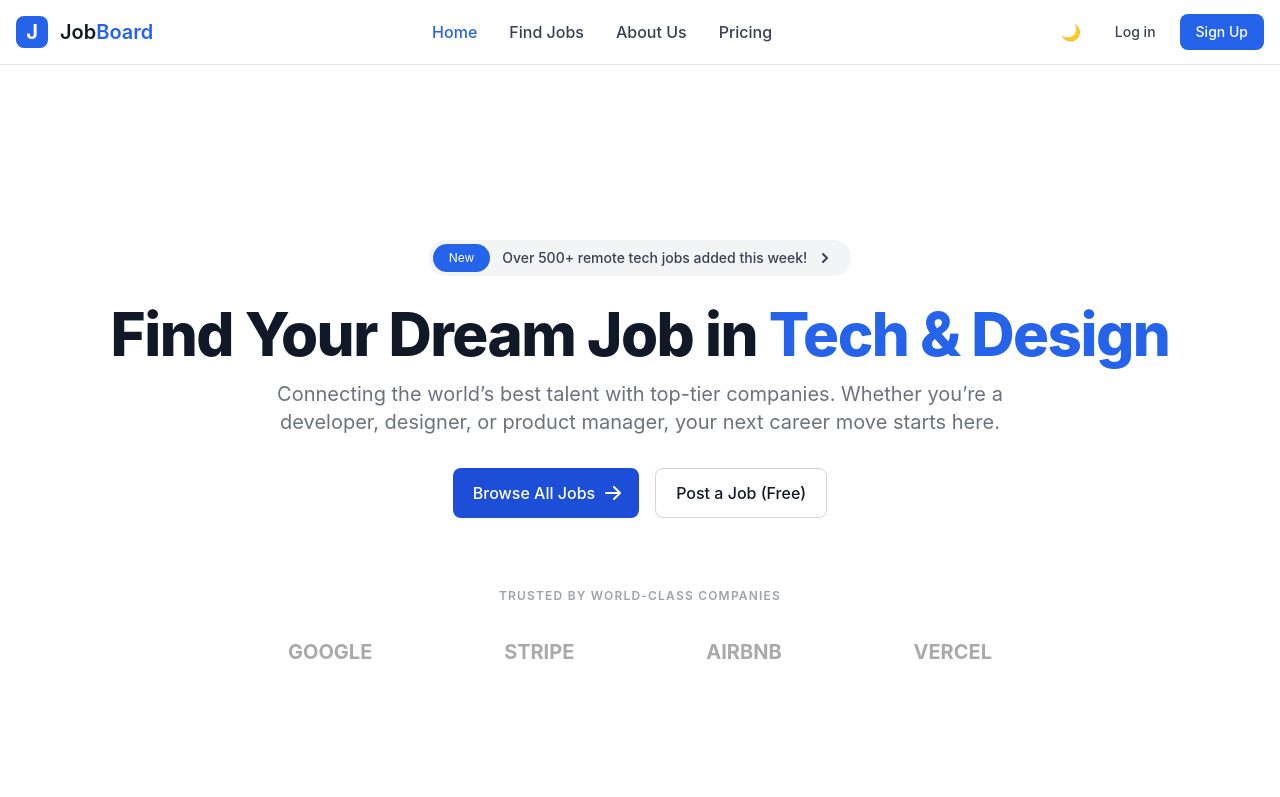
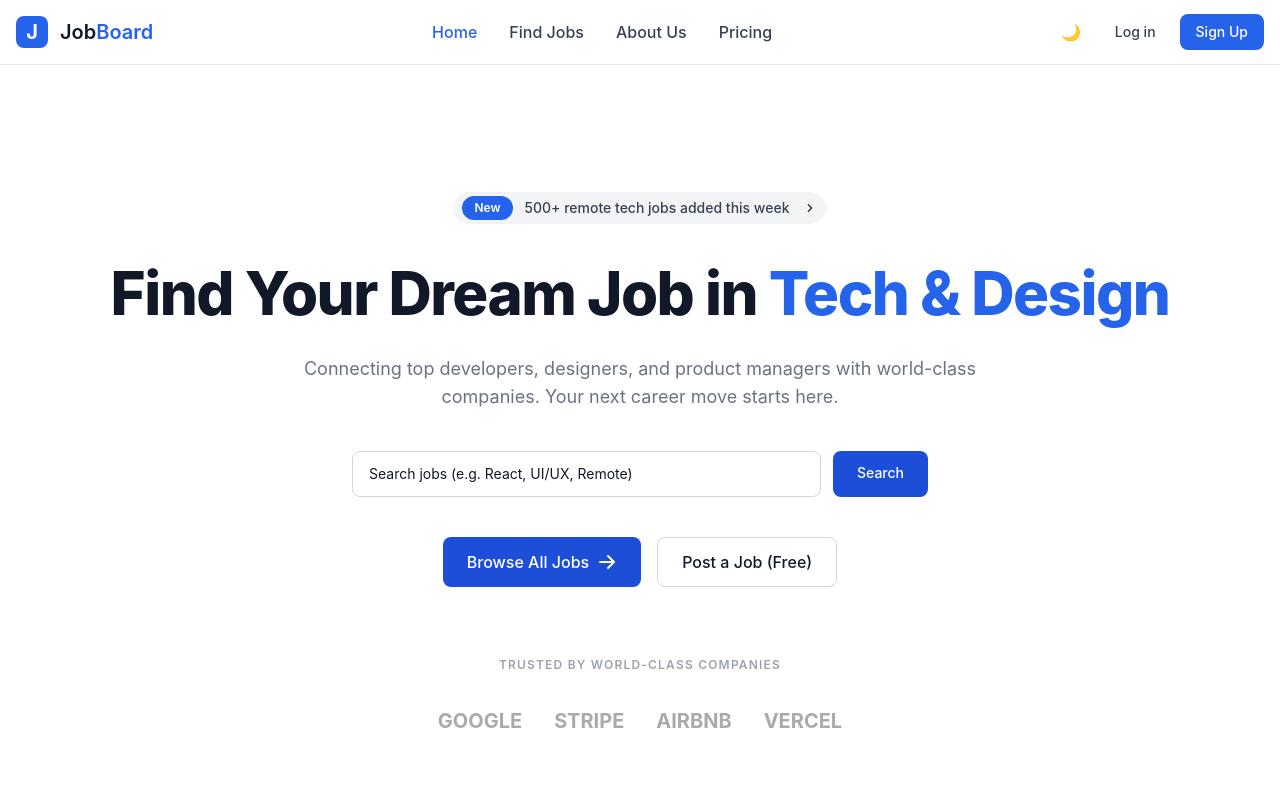
Before and after one commit to Sandesh225/job_board, a Next.js app: page / in a window 1280 px wide. Shown: the top 797 px of the page. Built offline with nearby package versions, Linux system fonts and the light colour scheme; no server answers.

Commit message:
Polish hero section UI and interactions

```diff
--- a/components/Hero.tsx
+++ b/components/Hero.tsx
@@ -1,54 +1,122 @@
-import React from 'react';
+import React from "react";
 
 export default function Hero() {
   return (
-    <section className="bg-white dark:bg-gray-900 pt-24">
-      <div className="py-8 px-4 mx-auto max-w-screen-xl text-center lg:py-16 lg:px-12">
-        {/* Recruitment Alert Badge */}
+    // Main hero wrapper with proper spacing and dark-mode support
+    <section className="bg-white dark:bg-gray-900 pt-28">
+      <div className="mx-auto max-w-screen-xl px-4 text-center lg:px-12">
+        {/* ================= Recruitment Alert Badge ================= */}
         <a
           href="/jobs"
-          className="inline-flex justify-between items-center py-1 px-1 pr-4 mb-7 text-sm text-gray-700 bg-gray-100 rounded-full dark:bg-gray-800 dark:text-white hover:bg-gray-200 dark:hover:bg-gray-700"
           role="alert"
+          className="inline-flex items-center gap-3 mb-8 rounded-full bg-gray-100 px-2 py-1 text-sm text-gray-700
+                     hover:bg-gray-200 transition dark:bg-gray-800 dark:text-white dark:hover:bg-gray-700"
         >
-          <span className="text-xs bg-primary-600 rounded-full text-white px-4 py-1.5 mr-3">New</span>
-          <span className="text-sm font-medium">Over 500+ remote tech jobs added this week!</span>
-          <svg className="ml-2 w-5 h-5" fill="currentColor" viewBox="0 0 20 20" xmlns="http://www.w3.org/2000/svg">
-            <path fillRule="evenodd" d="M7.293 14.707a1 1 0 010-1.414L10.586 10 7.293 6.707a1 1 0 011.414-1.414l4 4a1 1 0 010 1.414l-4 4a1 1 0 01-1.414 0z" clipRule="evenodd"></path>
+          <span className="rounded-full bg-primary-600 px-3 py-1 text-xs font-semibold text-white">
+            New
+          </span>
+          <span className="font-medium">
+            500+ remote tech jobs added this week
+          </span>
+          <svg className="w-4 h-4" fill="currentColor" viewBox="0 0 20 20">
+            <path
+              fillRule="evenodd"
+              d="M7.293 14.707a1 1 0 010-1.414L10.586 10
+                 7.293 6.707a1 1 0 011.414-1.414l4 4a1 1 0 010
+                 1.414l-4 4a1 1 0 01-1.414 0z"
+              clipRule="evenodd"
+            />
           </svg>
         </a>
 
-        {/* Main Heading Refactored for Job Board */}
-        <h1 className="mb-4 text-4xl font-extrabold tracking-tight leading-none text-gray-900 md:text-5xl lg:text-6xl dark:text-white">
-          Find Your Dream Job in <span className="text-primary-600">Tech & Design</span>
+        {/* ================= Main Heading ================= */}
+        <h1
+          className="mb-6 text-4xl font-extrabold leading-tight tracking-tight
+                       text-gray-900 md:text-5xl lg:text-6xl dark:text-white"
+        >
+          Find Your Dream Job in{" "}
+          <span className="text-primary-600">Tech & Design</span>
         </h1>
 
-        {/* Supporting Text */}
-        <p className="mb-8 text-lg font-normal text-gray-500 lg:text-xl sm:px-16 xl:px-48 dark:text-gray-400">
-          Connecting the world’s best talent with top-tier companies. Whether you’re a developer, designer, or product manager, your next career move starts here.
+        {/* ================= Supporting Description ================= */}
+        <p
+          className="mx-auto mb-10 max-w-3xl text-lg text-gray-500
+                      dark:text-gray-400"
+        >
+          Connecting top developers, designers, and product managers with
+          world-class companies. Your next career move starts here.
         </p>
 
-        {/* Call to Actions */}
-        <div className="flex flex-col mb-8 lg:mb-16 space-y-4 sm:flex-row sm:justify-center sm:space-y-0 sm:space-x-4">
-          <a href="/jobs" className="inline-flex justify-center items-center py-3 px-5 text-base font-medium text-center text-white rounded-lg bg-primary-700 hover:bg-primary-800 focus:ring-4 focus:ring-primary-300 dark:focus:ring-primary-900">
+        {/* ================= Job Search Input (UX Boost) ================= */}
+        <div className="mx-auto mb-10 flex max-w-xl flex-col gap-3 sm:flex-row">
+          <input
+            type="text"
+            placeholder="Search jobs (e.g. React, UI/UX, Remote)"
+            className="w-full rounded-lg border border-gray-300 px-4 py-3
+                       text-sm focus:border-primary-600 focus:ring-primary-600
+                       dark:border-gray-700 dark:bg-gray-800 dark:text-white"
+          />
+          <a
+            href="/jobs"
+            className="rounded-lg bg-primary-700 px-6 py-3 text-sm font-medium
+                       text-white hover:bg-primary-800 transition"
+          >
+            Search
+          </a>
+        </div>
+
+        {/* ================= Call To Actions ================= */}
+        <div className="mb-16 flex flex-col gap-4 sm:flex-row sm:justify-center">
+          <a
+            href="/jobs"
+            className="inline-flex items-center justify-center rounded-lg
+                       bg-primary-700 px-6 py-3 text-base font-medium text-white
+                       hover:bg-primary-800 focus:ring-4 focus:ring-primary-300
+                       transition dark:focus:ring-primary-900"
+          >
             Browse All Jobs
-            <svg className="ml-2 -mr-1 w-5 h-5" fill="currentColor" viewBox="0 0 20 20" xmlns="http://www.w3.org/2000/svg">
-              <path fillRule="evenodd" d="M10.293 3.293a1 1 0 011.414 0l6 6a1 1 0 010 1.414l-6 6a1 1 0 01-1.414-1.414L14.586 11H3a1 1 0 110-2h11.586l-4.293-4.293a1 1 0 010-1.414z" clipRule="evenodd"></path>
+            <svg
+              className="ml-2 h-5 w-5"
+              fill="currentColor"
+              viewBox="0 0 20 20"
+            >
+              <path
+                fillRule="evenodd"
+                d="M10.293 3.293a1 1 0 011.414 0l6 6a1 1 0 010
+                   1.414l-6 6a1 1 0 01-1.414-1.414L14.586
+                   11H3a1 1 0 110-2h11.586l-4.293-4.293a1 1 0
+                   010-1.414z"
+                clipRule="evenodd"
+              />
             </svg>
           </a>
-          <a href="/post-job" className="inline-flex justify-center items-center py-3 px-5 text-base font-medium text-center text-gray-900 rounded-lg border border-gray-300 hover:bg-gray-100 focus:ring-4 focus:ring-gray-100 dark:text-white dark:border-gray-700 dark:hover:bg-gray-700 dark:focus:ring-gray-800">
+
+          <a
+            href="/post-job"
+            className="rounded-lg border border-gray-300 px-6 py-3
+                       text-base font-medium text-gray-900 hover:bg-gray-100
+                       transition dark:border-gray-700 dark:text-white
+                       dark:hover:bg-gray-700"
+          >
             Post a Job (Free)
           </a>
         </div>
 
-        {/* Trusted By / Featured Companies Section */}
-        <div className="px-4 mx-auto text-center md:max-w-screen-md lg:max-w-screen-lg lg:px-36">
-          <span className="font-semibold text-gray-400 uppercase tracking-widest text-xs">Trusted by world-class companies</span>
-          <div className="flex flex-wrap justify-center items-center mt-8 text-gray-500 sm:justify-between opacity-60 grayscale hover:grayscale-0 transition-all duration-300">
-             {/* Using simple text placeholders for company logos */}
-             <span className="text-xl font-bold px-4">GOOGLE</span>
-             <span className="text-xl font-bold px-4">STRIPE</span>
-             <span className="text-xl font-bold px-4">AIRBNB</span>
-             <span className="text-xl font-bold px-4">VERCEL</span>
+        {/* ================= Trusted Companies ================= */}
+        <div className="mx-auto max-w-screen-lg text-center">
+          <span className="text-xs font-semibold uppercase tracking-widest text-gray-400">
+            Trusted by world-class companies
+          </span>
+
+          <div
+            className="mt-8 flex flex-wrap justify-center gap-8
+                          text-gray-500 opacity-60 grayscale
+                          hover:grayscale-0 transition"
+          >
+            <span className="text-xl font-bold">GOOGLE</span>
+            <span className="text-xl font-bold">STRIPE</span>
+            <span className="text-xl font-bold">AIRBNB</span>
+            <span className="text-xl font-bold">VERCEL</span>
           </div>
         </div>
       </div>
```
